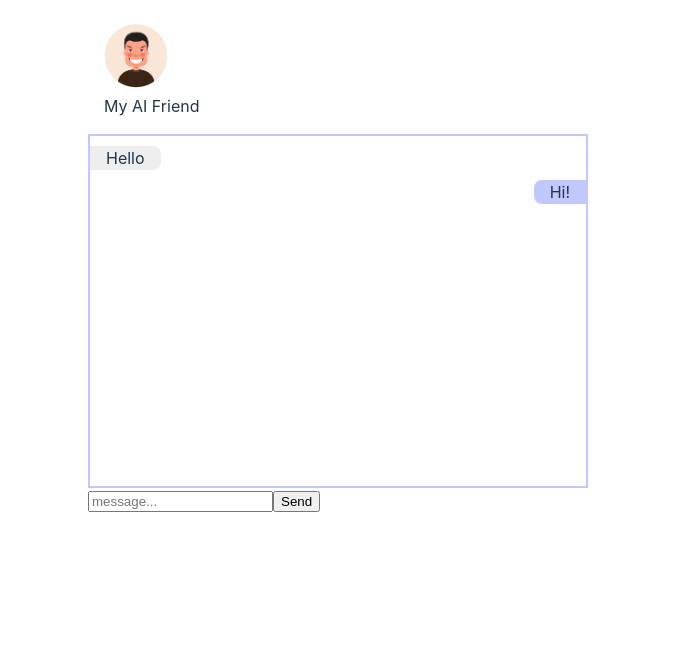
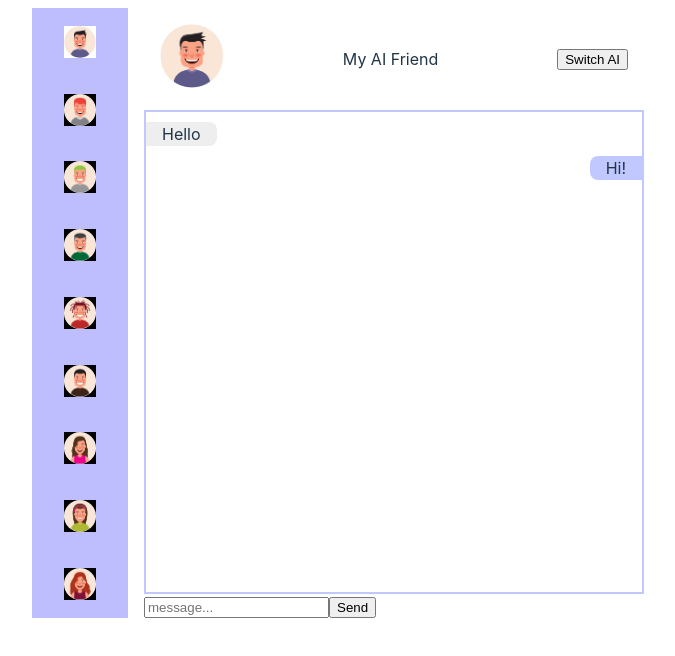
Before and after one commit to mikyYun/aichat, a React (Vite) app in the folder aiChat/: page / in a window 1280 px wide. Shown: the top 656 px of the page, without its empty margins (302-977 px from the left). Built offline with nearby package versions, Linux system fonts and the light colour scheme.

Commit message:
avatars list

```diff
--- a/aiChat/src/App.jsx
+++ b/aiChat/src/App.jsx
@@ -1,20 +1,30 @@
-import { useState } from "react";
+import React from "react";
 import "./App.scss";
 
 import Text from "./components/Text";
 import Chat from "./components/Chat";
 import Header from "./components/Header";
+import List from "./components/List";
+
+import getImageNumber from "./helpers/getImage";
 
 function App() {
-  const [messages, setMessages] = useState([]);
+  const [messages, setMessages] = React.useState([]);
+  const [avatar, setAvatar] = React.useState(1)
 
   const updateMessages = (msg, isMyMessage) => {
     setMessages((prev) => [...prev, { [msg]: isMyMessage }]);
   };
 
+  const updateAvatar = () => {
+    const newAvatar = getImageNumber();
+    setAvatar(newAvatar)
+  }
+
   return (
     <div className="App">
-      <Header />
+      <List avatar={avatar}/>
+      <Header avatar={avatar} updateAvatar={updateAvatar}/>
       <Chat messages={messages} />
       <Text updateMessages={updateMessages} />
     </div>
--- a/aiChat/src/App.scss
+++ b/aiChat/src/App.scss
@@ -1,7 +1,45 @@
 .App {
   margin: 0 auto;
   max-width: 500px;
+  overflow: hidden;
+  position: relative;
+  padding-left: 7rem;
+  // LIST
+  .list {
+    position: absolute;
+    left: 0;
+    width: 6rem;
+    background-color: rgb(190, 190, 255);
+    height: 100%;
+    display: flex;
+    flex-direction: column;
+    justify-content: space-around;
+    align-items: center;
+    overflow-y: scroll;
+    scrollbar-width: none;
+    -ms-overflow-style: none;
+    &::-webkit-scrollbar {
+      display: none;
+    }
+    .avatar_container {
+      background-color: black;
+      display: flex;
+      img.avatar {
+        width: 2rem;
+        height: 2rem;
+        border-radius: 50%;
+      }
+      &.selected {
+      background-color: white;
+
+      }
+    }
+  }
+  // CHAT HEADER
   .header {
+    display: flex;
+    justify-content: space-between;
+    align-items: center;
     padding: 1rem;
     .avatar_container {
       .avatar {
@@ -10,12 +48,17 @@
         border-radius: 50%;
       }
     }
-    // background-color: black;
   }
+  // CHAT
   #chat {
-    height: 350px;
+    height: 30rem;
     overflow-y: scroll;
     border: 2px solid rgb(193, 199, 255);
+    scrollbar-width: none;
+    -ms-overflow-style: none;
+    &::-webkit-scrollbar {
+      display: none;
+    }
     .line {
       margin-top: 10px;
       display: flex;
@@ -25,11 +68,11 @@
         max-width: 200px;
         word-wrap: break-word;
         padding: 0 1rem;
-        border-radius: 0 .5rem .5rem 0;
+        border-radius: 0 0.5rem 0.5rem 0;
         &.mine {
-        background-color: rgb(193, 199, 255);
-        margin-left: auto;
-        border-radius: .5rem 0 0 .5rem;
+          background-color: rgb(193, 199, 255);
+          margin-left: auto;
+          border-radius: 0.5rem 0 0 0.5rem;
         }
       }
     }
--- a/aiChat/src/components/Header.jsx
+++ b/aiChat/src/components/Header.jsx
@@ -1,8 +1,13 @@
 import React from "react";
 import getImageNumber from "../helpers/getImage";
 
-const Header = () => {
-  const avatar = getImageNumber();
+const Header = ({avatar, updateAvatar}) => {
+  // const [avatar, setAvatar] = React.useState(1)
+
+  // const updateAvatar = () => {
+  //   const newAvatar = getImageNumber();
+  //   setAvatar(newAvatar)
+  // }
 
   return (
     <div className="header">
@@ -14,6 +19,7 @@ const Header = () => {
         />
       </div>
       My AI Friend
+      <button onClick={updateAvatar} className="button_switch">Switch AI</button>
     </div>
   );
 };
--- /dev/null
+++ b/aiChat/src/components/List.jsx
@@ -0,0 +1,45 @@
+import React from "react";
+
+const List = ({avatar}) => {
+  const [selectedAvatar, setSelectedAvatar] = React.useState(1);
+
+  React.useEffect(() => {
+    setSelectedAvatar(avatar)
+  }, [avatar])
+
+  const select = (e) => {
+    const val = Number(e.target.getAttribute("value"))
+    if (!val) return;
+    setSelectedAvatar(val);
+  }
+
+  const selectedClassName = (index) => {
+    return selectedAvatar === index + 1 ? "avatar_container selected" : "avatar_container";
+  }
+
+
+  const drawAvatars = () => {
+    let avatarLists = [1, 2, 3, 4, 5, 6, 7, 8, 9];
+    return avatarLists.map((avatar, index) => {
+      return (
+        <div className={selectedClassName(index)} key={index} >
+          <img
+            src={`./src/resources/avatars/${avatar}.jpg`}
+            alt="avatar"
+            className="avatar"
+            value={avatar}
+            onClick={select}
+          />
+        </div>
+      );
+    });
+  };
+
+  return (
+    <div className="list">
+      {drawAvatars()}
+    </div>
+  );
+};
+
+export default List;
```
